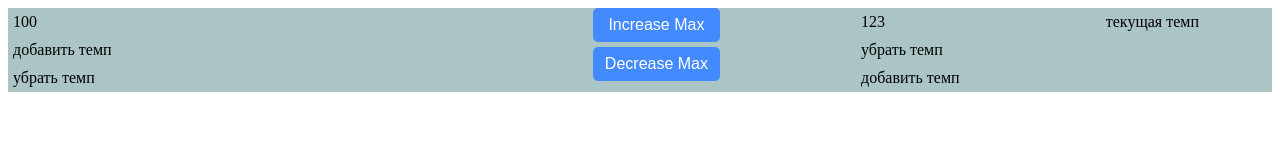
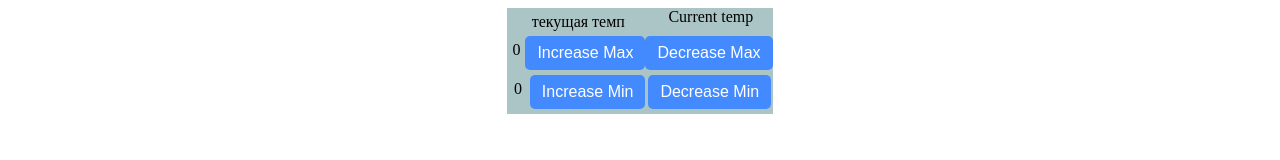
Before and after one commit to idkuanymore/storage_project, a website: page index.html in a window 1280 px wide. Drawn offline with Linux system fonts and the light colour scheme.

Commit message:
func_to_buttons

```diff
--- a/index.html
+++ b/index.html
@@ -13,23 +13,21 @@
 <body>
     <div class="main_field">
         <div class="first">
-            <div class="max_temp">100</div>
-            <div class="add_temp">добавить темп</div>
-            <div class="rem_temp">убрать темп</div>
+            <div class="curr_temp">текущая темп</div>
+            Current temp
         </div>
-            <div class="controls">
-              <div>
-                  <button id="increase-temperature">Increase Max</button>
-                  <button id="decrease-temperature-max">Decrease Max</button>
-            </div>
         <div class="second">
-            <div class="min_temp">123</div>
-            <div class="rem_temp">убрать темп</div>
-            <div class="add_temp">добавить темп</div>
+            <div class="max_temp"></div>
+            <button id="increase-temperature-max">Increase Max</button>
+            <button id="decrease-temperature-max">Decrease Max</button>
         </div>
+
         <div class="third">
-            <div class="curr_temp">текущая темп</div>
+            <div class="min_temp"></div>
+            <button id="increase-temperature-min">Increase Min</button>
+            <button id="decrease-temperature-min">Decrease Min</button>
         </div>
+
     </div>
     <script src="main.js"></script>
 </body>
--- a/main.js
+++ b/main.js
@@ -1,7 +1,31 @@
-document.querySelector('.add_temp').addEventListener('click', function() {
-  ///
+var CURRENT_MIN = 0
+var CURRENT_MAX = 0
+
+let max_temp = document.querySelector('.max_temp')
+  max_temp.innerHTML = CURRENT_MAX
+
+  let min_temp = document.querySelector('.min_temp')
+    min_temp.innerHTML = CURRENT_MIN
+
+
+document.querySelector('#increase-temperature-max').addEventListener('click', function() {
+    CURRENT_MAX+=1
+    max_temp.innerHTML = CURRENT_MAX
 })
 
-document.querySelector('.rem_temp').addEventListener('click', function() {
-  ///
+document.querySelector('#decrease-temperature-max').addEventListener('click', function() {
+    CURRENT_MAX-=1
+    max_temp.innerHTML = CURRENT_MAX
 })
+
+document.querySelector('#increase-temperature-min').addEventListener('click', function() {
+    CURRENT_MIN+=1
+    min_temp.innerHTML = CURRENT_MIN
+})
+
+document.querySelector('#decrease-temperature-min').addEventListener('click', function() {
+    CURRENT_MIN-=1
+    min_temp.innerHTML = CURRENT_MIN
+})
+
+// асинхронная функция крч
--- a/style.css
+++ b/style.css
@@ -1,7 +1,34 @@
+body{
+    display:flex;
+    justify-content: center;
+    align-items: center;
+}
+
+
 .main_field{
     background-color: rgb(171, 196, 197);
-  display: grid;
-  grid-auto-flow: column;
+    display: grid;
+    grid-template-columns: 1fr;
+    grid-template-rows: auto auto auto auto auto;
+
+}
+
+.first{
+    display:flex;
+    flex-direction: row;
+    justify-content: space-around;
+}
+
+.second{
+    display:flex;
+    flex-direction: row;
+    justify-content: space-around;
+}
+
+.third{
+    display:flex;
+    flex-direction: row;
+    justify-content: space-around;
 }
 
 .max_temp{
@@ -33,11 +60,6 @@
     justify-content: space-around;
 }
 
-.controls div {
-  display: flex;
-  flex-direction: column;
-}
-
 button {
   font-size: 1em; /* Reduced size for better layout */
   padding: 8px 12px;
```
